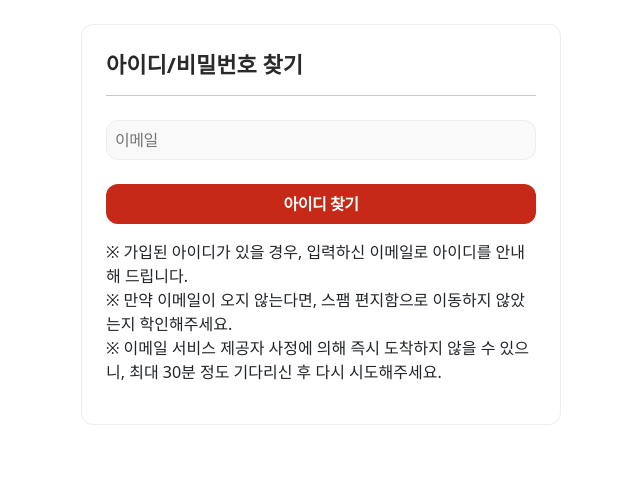
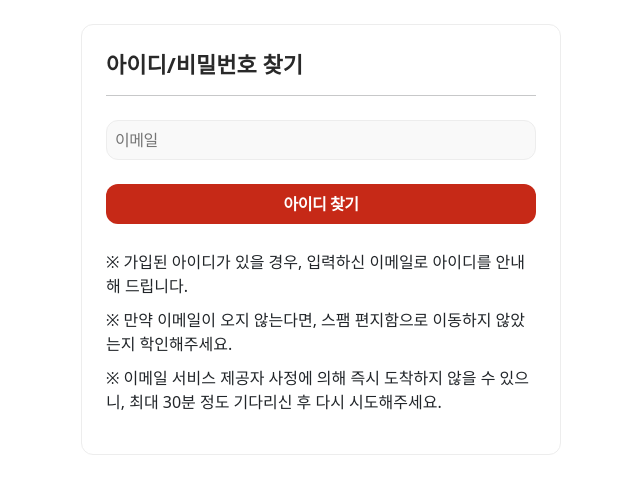
Before and after one commit to minseokiim/everyHansung_Front, a React (Create React App) app: page /forgot in a window 1280 px wide. Shown: the top 494 px of the page, without its empty margins (319-959 px from the left). Built offline with nearby package versions, Linux system fonts and the light colour scheme.

Commit message:
text padding 추가

```diff
--- a/src/page/signupPage/SignUpPage.css
+++ b/src/page/signupPage/SignUpPage.css
@@ -105,3 +105,7 @@ button, input[type=email], input[type=number], input[type=password], input[type=
     font-weight: normal;
     font-size: 10px;
 }
+
+.text{
+    padding-top: 10px;
+  }
```
Also changed, not shown: src/page/loginPage/LoginPage.css (line endings or trailing spaces).
